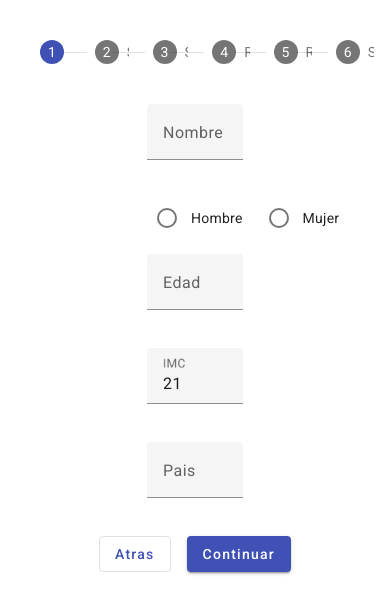
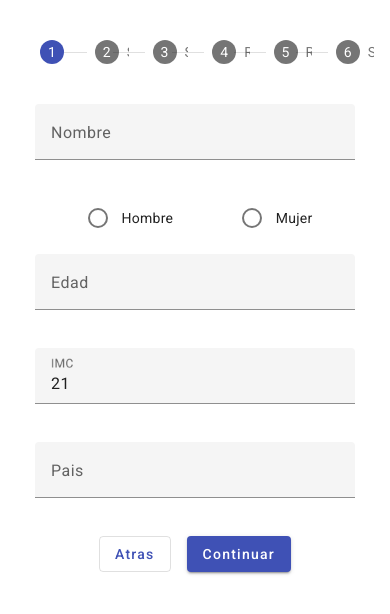
Before and after one commit to nicovillamonte/happiness-ai, an Angular app: page / in a window 390 px wide. Shown: the top 614 px of the page. Built offline with nearby package versions, Linux system fonts and the light colour scheme.

Commit message:
Responsive ready

```diff
--- a/src/app/initial-data/initial-data.component.scss
+++ b/src/app/initial-data/initial-data.component.scss
@@ -5,7 +5,7 @@
   justify-content: center;
   padding: 1rem;
   gap: 1rem;
-  width: 31%;
+  width: max(31%,20rem);
   margin: 0;
 
   mat-form-field {
@@ -21,3 +21,9 @@ mat-radio-group {
   gap: 1rem;
   width: 100%;
 }
+
+@media screen and (max-width: 363px) {
+  .formulary {
+    width: max(31%,15rem);
+  }
+}
```
